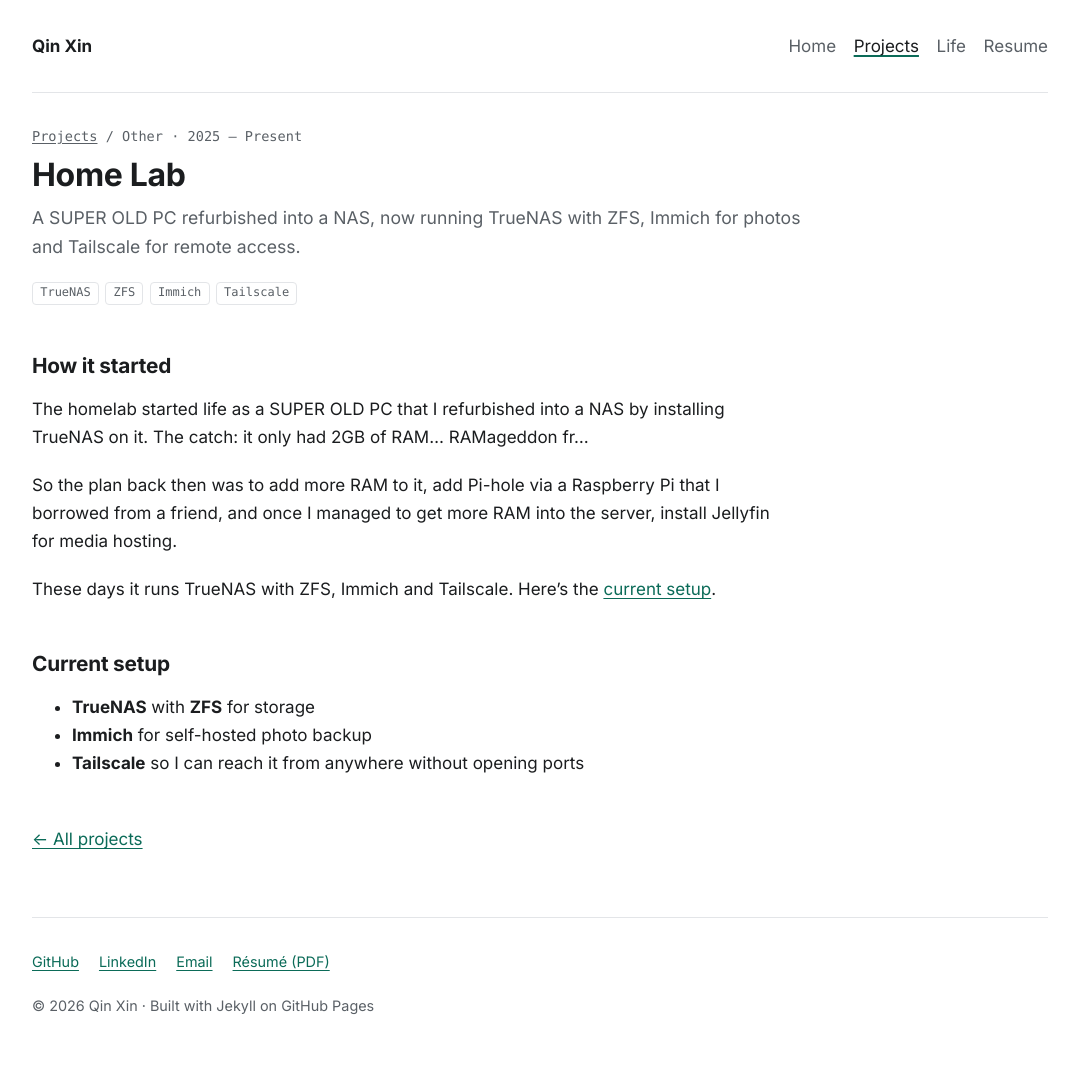
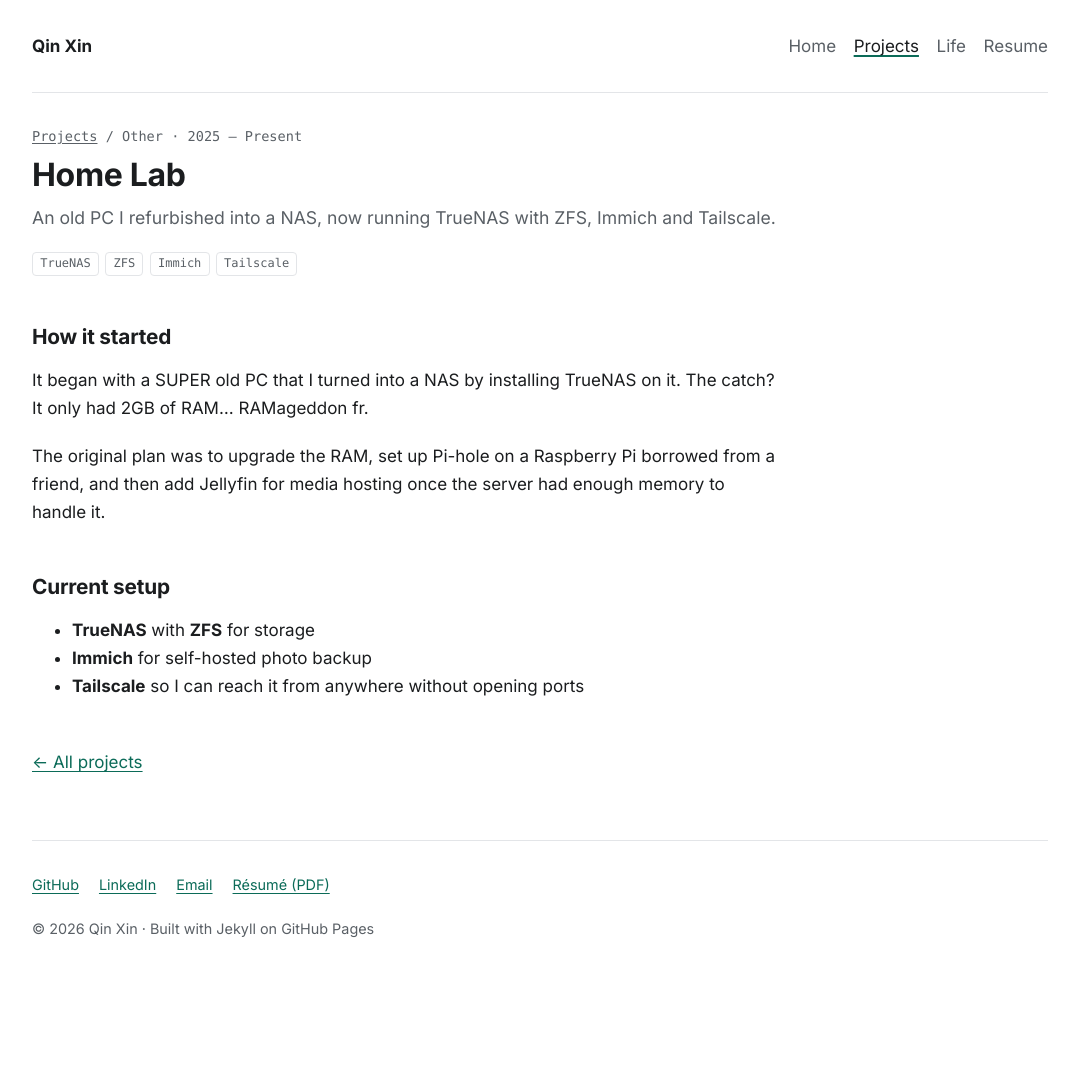
Before and after one commit to kingster121/kingster121.github.io, a Jekyll site: the page built from _projects/home-lab.md, in a window 1280 px wide. Shown: the whole page, without its empty margins (100-1179 px from the left). Built offline with Jekyll 4.4.1, drawn with Linux system fonts in a browser that asks for light colours; after the commit the page ends 989 px from its top, so only the background shows below that.

Commit message:
Home Lab: new description and How it started text
Co-Authored-By: Claude Opus 5.5 <noreply@anthropic.com>

```diff
--- a/_projects/home-lab.md
+++ b/_projects/home-lab.md
@@ -1,6 +1,6 @@
 ---
 title: Home Lab
-description: "A SUPER OLD PC refurbished into a NAS, now running TrueNAS with ZFS, Immich for photos and Tailscale for remote access."
+description: "An old PC I refurbished into a NAS, now running TrueNAS with ZFS, Immich and Tailscale."
 period: "2025 – Present"
 sort_date: 2025-01-01 # TODO: set the real start month if you want finer ordering
 ongoing: true
@@ -11,13 +11,11 @@ tags: [TrueNAS, ZFS, Immich, Tailscale]
 
 ## How it started
 
-The homelab started life as a SUPER OLD PC that I refurbished into a NAS by installing TrueNAS on it. The catch: it only had 2GB of RAM… RAMageddon fr…
+It began with a SUPER old PC that I turned into a NAS by installing TrueNAS on it. The catch? It only had 2GB of RAM… RAMageddon fr.
 
-So the plan back then was to add more RAM to it, add Pi-hole via a Raspberry Pi that I borrowed from a friend, and once I managed to get more RAM into the server, install Jellyfin for media hosting.
+The original plan was to upgrade the RAM, set up Pi-hole on a Raspberry Pi borrowed from a friend, and then add Jellyfin for media hosting once the server had enough memory to handle it.
 
 <!-- TODO: how that turned out — did the RAM upgrade, Pi-hole and Jellyfin happen? -->
-
-These days it runs TrueNAS with ZFS, Immich and Tailscale. Here's the [current setup](#current-setup).
 
 ## Current setup
 
```
